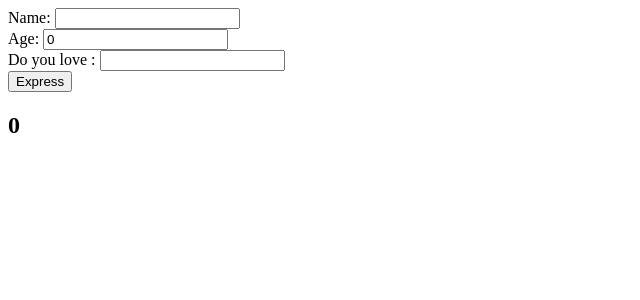
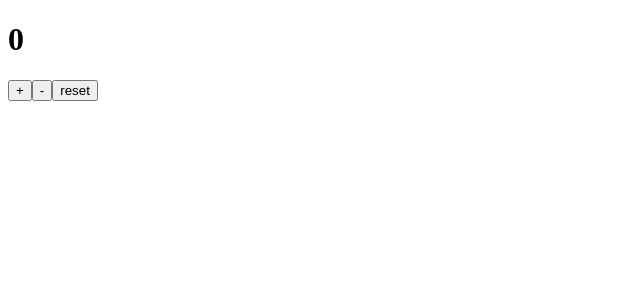
Before and after one commit to laresamdeola/ReactPractise, a React (Create React App) app: page / in a window 1280 px wide. Shown: the top 300 px of the page, without its empty margins (0-640 px from the left). Built offline with nearby package versions, Linux system fonts and the light colour scheme.

Commit message:
counter application using useState hook

```diff
--- /dev/null
+++ b/src/components/lessons/counter.jsx
@@ -0,0 +1,34 @@
+import React, { useState } from "react";
+
+const Counter = () => {
+  const [count, setCount] = useState(0);
+
+  return (
+    <div>
+      <h1>{count}</h1>
+      <button
+        onClick={() => {
+          setCount(count + 1);
+        }}
+      >
+        +
+      </button>
+      <button
+        onClick={() => {
+          setCount(count - 1);
+        }}
+      >
+        -
+      </button>
+      <button
+        onClick={() => {
+          setCount(0);
+        }}
+      >
+        reset
+      </button>
+    </div>
+  );
+};
+
+export { Counter };
--- a/src/index.js
+++ b/src/index.js
@@ -1,8 +1,8 @@
 import React from "react";
 import { createRoot } from "react-dom/client";
-import { MultipleState } from "./components/lessons/usestatemultiplestatevalues";
+import { Counter } from "./components/lessons/counter";
 
 const rootElement = document.getElementById("root");
 const root = createRoot(rootElement);
 
-root.render(<MultipleState />);
+root.render(<Counter />);
```
Also changed, not shown: src/components/lessons/useeffectbasics.jsx (added), src/components/lessons/useeffectcleanup.jsx (added), src/components/lessons/useeffectconditional.jsx (added), src/components/lessons/useeffectdependencylist.jsx (added), src/components/lessons/useeffectfetch.jsx (added).
